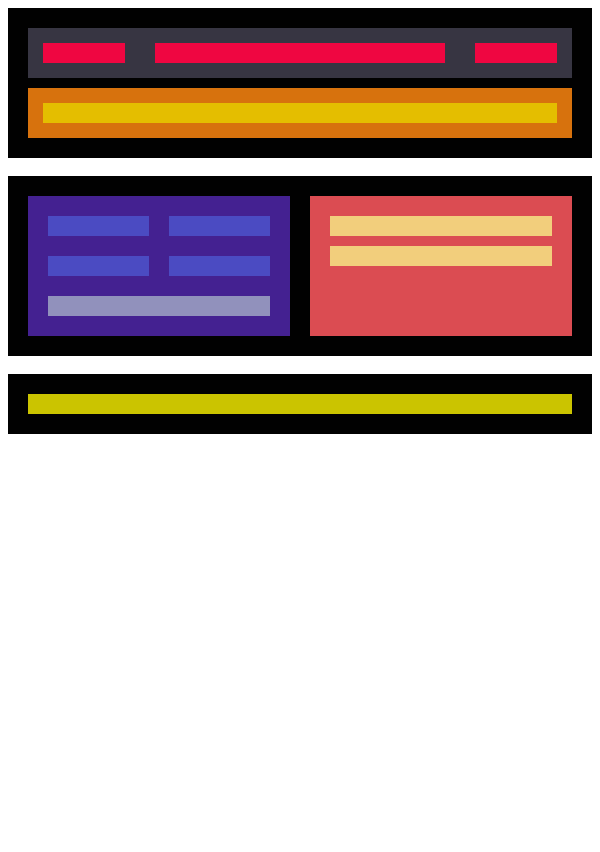
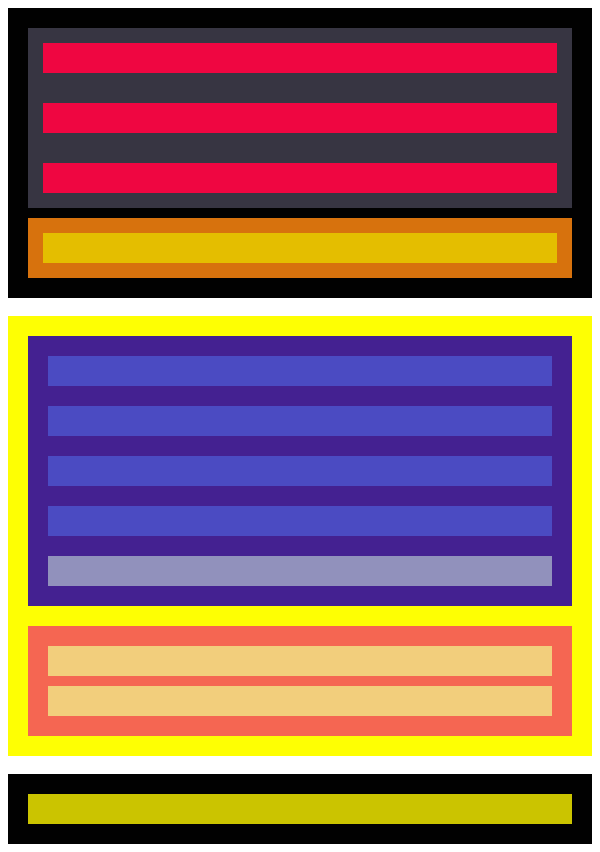
Before and after one commit to davidgomezmor/Sprint1, a plain HTML site: page index.html in a window 600 px wide. Before the commit the page ends 800 px from the top, so only its background shows below. Drawn offline with Linux system fonts and the light colour scheme.

Commit message:
Exercici 1, 2 i 3

```diff
--- a/style.css
+++ b/style.css
@@ -138,10 +138,69 @@ display: flex;
 	padding: 10px;
 	flex-direction: row;
 }
-
 .footer {
 	background-color: rgb(203, 196, 0);
 	padding: 10px;
 	flex: 1 2 10px;
 	margin: 10px;
 }
+@media only screen and (max-width: 768px) and (min-width: 600px) {
+
+	.big-container-2
+	{
+        background-color: #FEFF03;
+		flex-direction: column;
+	}
+	.flex-container-3 {
+        background-color: #FEFF03;
+    }
+	.flex-container-4 {
+        background-color: #FEFF03;
+    }
+
+}
+
+@media only screen and (max-width: 600px) {
+
+	.flex-container-1 {
+		display: flex;
+		flex-direction: column;
+		padding: 10px;
+	}
+	.box-4 {
+		padding: 15px;
+		}
+
+	.big-container-2
+	{
+        background-color: #FEFF03;
+		flex-direction: column;
+	}
+	.flex-container-3 {
+        background-color: #FEFF03;
+    }
+	.flex-container-4 {
+        background-color: #FEFF03;
+    }
+	.yellow-line {
+		padding: 15px;
+	}
+	.left-lines {
+		display:flex;
+		flex-direction: column;
+		}
+		.right-lines {
+		display:flex;
+		flex-direction: column;
+			}
+			.long-line {
+				flex-direction: column;
+				margin: 10px;
+				padding: 10px;
+				flex: 1 2 10px;
+			}
+
+			.footer {
+				padding: 15px;
+			}
+		}
```
